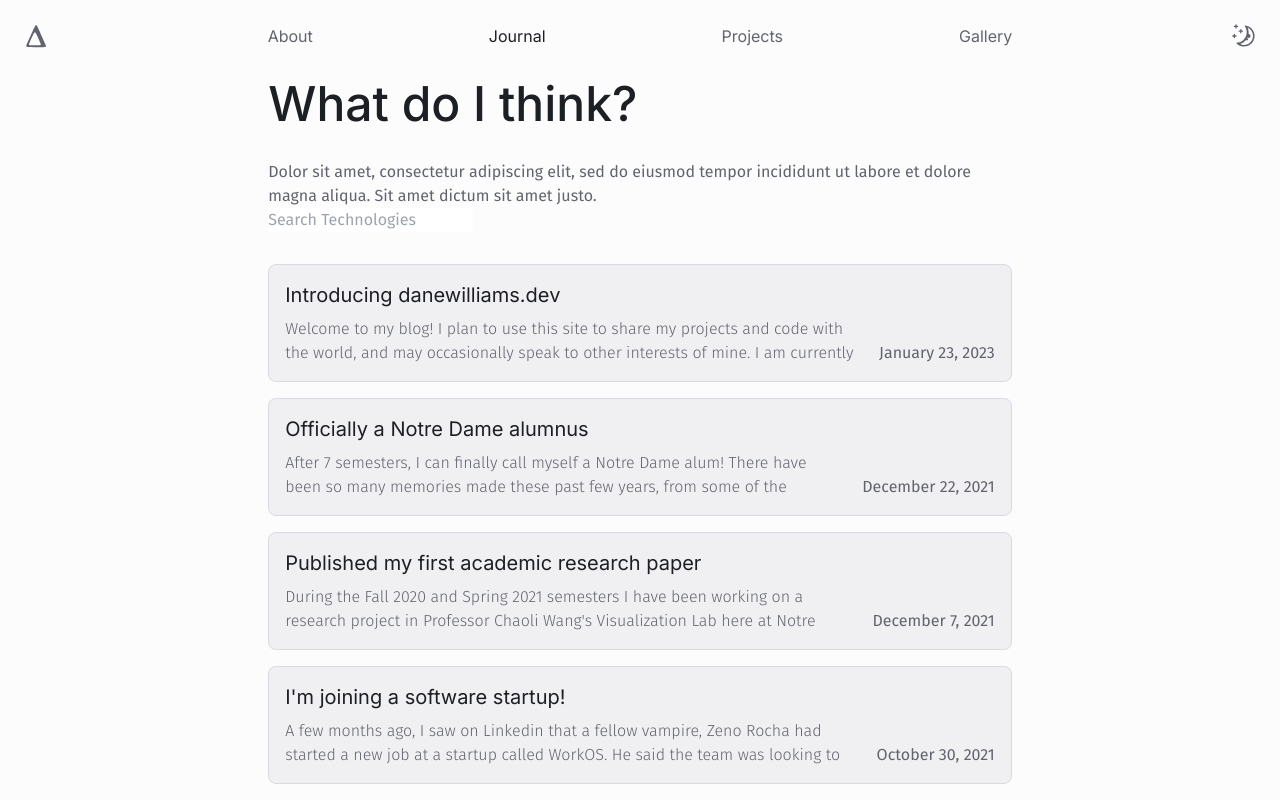
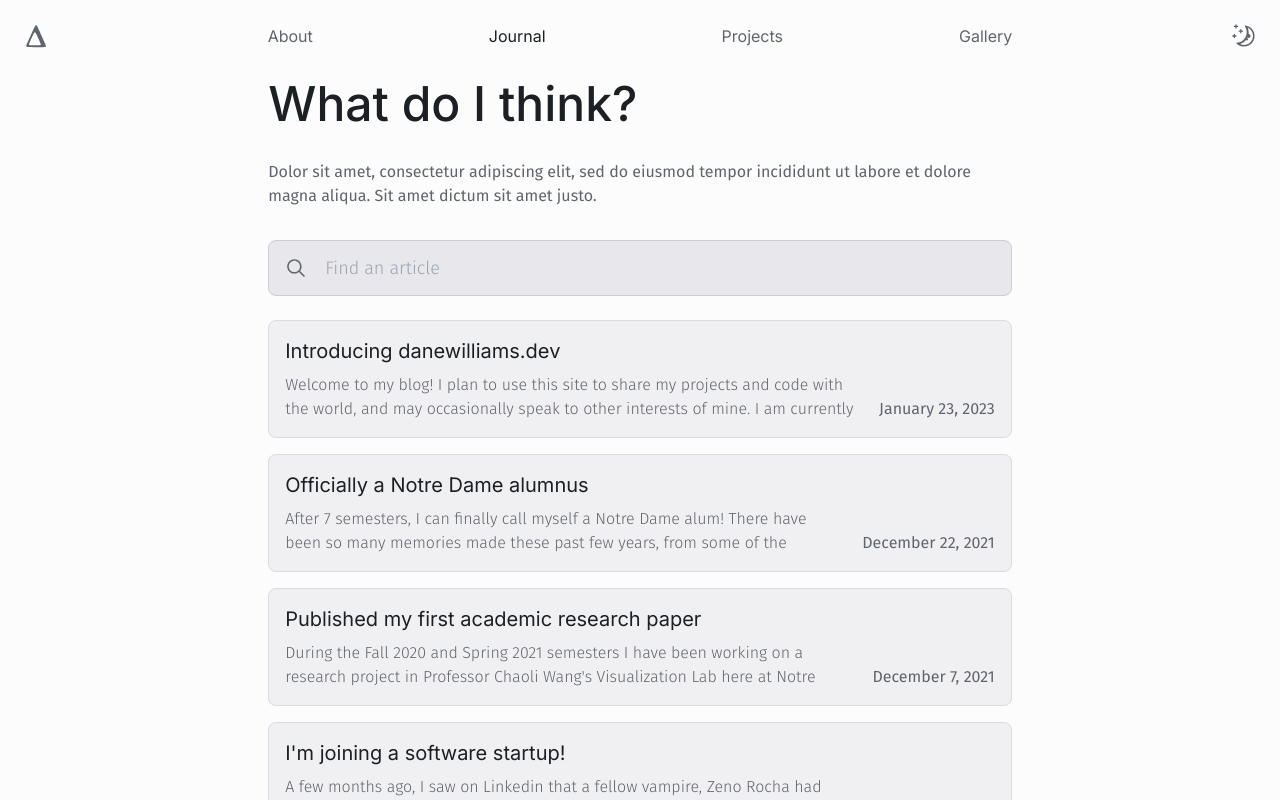
Before and after one commit to danerwilliams/danewilliams.com, a Next.js app: page /journal in a window 1280 px wide. Shown: the top 800 px of the page. Built offline with nearby package versions, Linux system fonts and the light colour scheme.

Commit message:
Add search

```diff
--- a/pages/journal.tsx
+++ b/pages/journal.tsx
@@ -5,6 +5,7 @@ import { Page } from '../components/page';
 import { PageHeader } from '../components/page-header';
 import Fuse from 'fuse.js';
 import { useState } from 'react';
+import { MagnifyingGlassIcon } from '@radix-ui/react-icons';
 
 interface JournalProps {
   articles: ArticleMetadata[];
@@ -37,12 +38,18 @@ const Journal: NextPage<JournalProps> = ({ articles }) => {
           incididunt ut labore et dolore magna aliqua. Sit amet dictum sit amet
           justo.
         </p>
-        <input
-          type="search"
-          onChange={(e) => search(e.target.value)}
-          placeholder="Search Technologies"
-        />
-        <div className="mt-8">
+        <div className="flex relative h-14 mt-8 items-center w-full">
+          <div className="absolute pl-4">
+            <MagnifyingGlassIcon className="h-6 w-6" />
+          </div>
+          <input
+            className="w-full h-full rounded-lg border text-lg pl-14 font-light bg-lightmode-component-hover dark:bg-darkmode-component-hover border-lightmode-border-interactive dark:border-darkmode-border-interactive"
+            type="text"
+            onChange={(e) => search(e.target.value)}
+            placeholder="Find an article"
+          />
+        </div>
+        <div className="mt-6">
           {searchArticles.map((article) => (
             <div className="mt-4" key={article.title}>
               <Article
```
